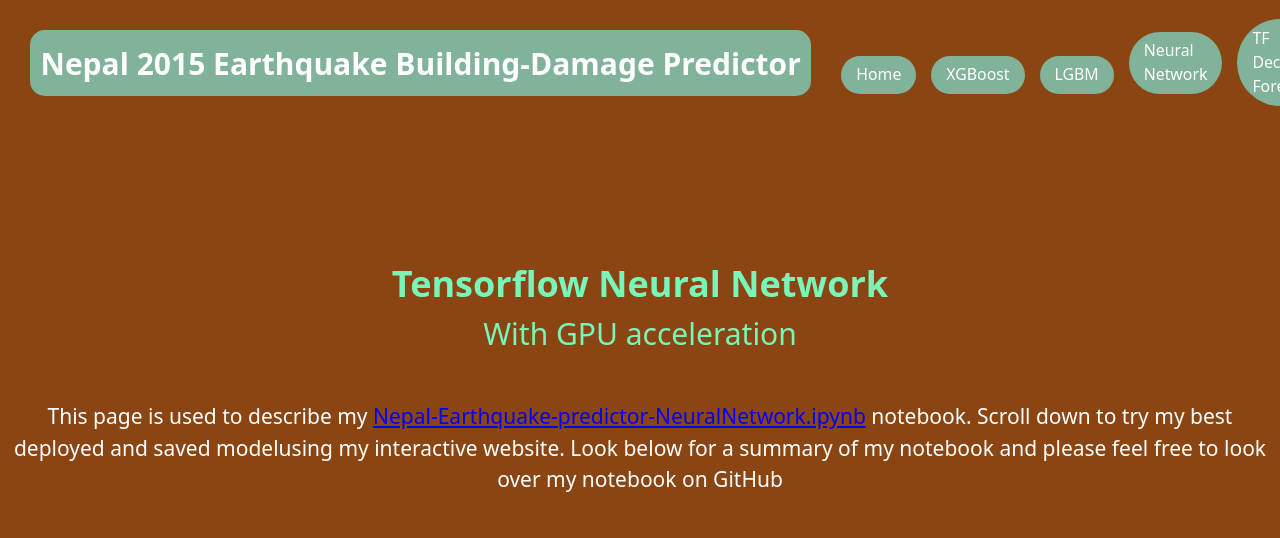
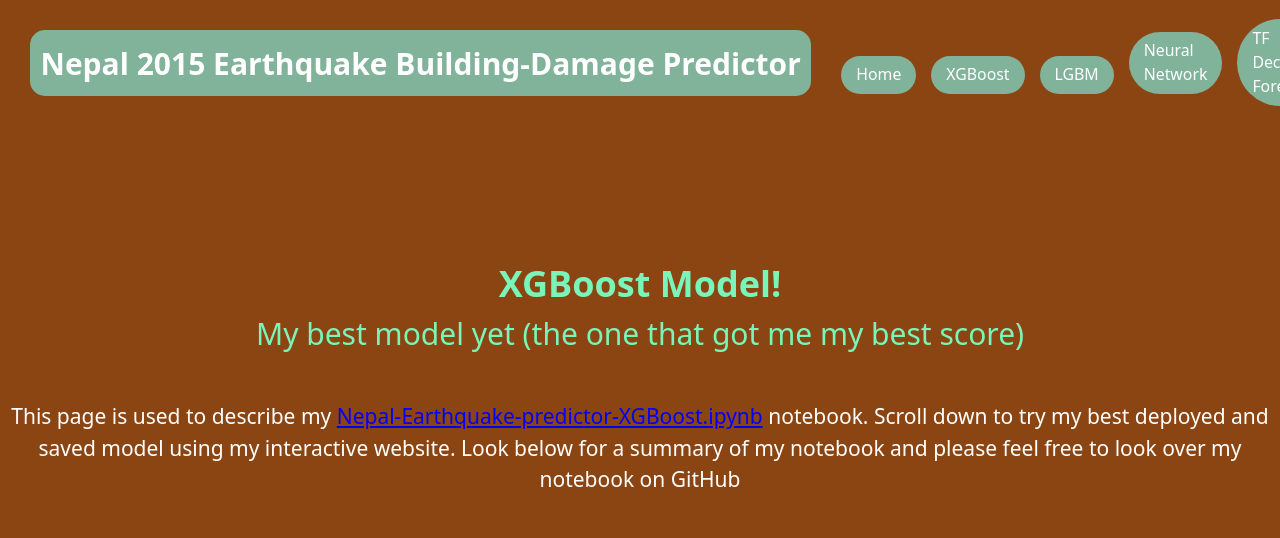
Before and after one commit to 23yem/Ritchers_Earthquake_Streamlit_Website, a plain HTML site: page XGBoost_1.html in a window 1280 px wide. Shown: the top 538 px of the page. Drawn offline with nearby package versions, Linux system fonts and the light colour scheme; grey boxes are pictures that could not be loaded.

Commit message:
Finished XGBoost_1.html

```diff
--- a/XGBoost_1.html
+++ b/XGBoost_1.html
@@ -156,10 +156,10 @@
         <div class="grid">
             <section style="text-align: center;">
                 <hgroup>
-                    <h2 style="color: #7af5b9;">Tensorflow Neural Network </h2>
-                    <h3 style="color: #7af5b9;">With GPU acceleration</h3>
+                    <h2 style="color: #7af5b9;">XGBoost Model!</h2>
+                    <h3 style="color: #7af5b9;">My best model yet (the one that got me my best score)</h3>
                 </hgroup>
-                    <p >This page is used to describe my <a href="https://github.com/23yem/Richter-s-Predictor-Modeling-Earthquake-Damage/blob/master/Nepal-Earthquake-predictor-NeuralNetwork.ipynb" target="_blank" style="color: #0000FF; text-decoration: underline;" >Nepal-Earthquake-predictor-NeuralNetwork.ipynb</a> notebook. Scroll down to try my best deployed and saved modelusing my interactive website. Look below for a summary of my notebook and please feel free to look over my notebook on GitHub</p>                <figure>
+                    <p >This page is used to describe my <a href="https://github.com/23yem/Richter-s-Predictor-Modeling-Earthquake-Damage/blob/master/Nepal-Earthquake-predictor-XGBoost.ipynb" target="_blank" style="color: #0000FF; text-decoration: underline;" >Nepal-Earthquake-predictor-XGBoost.ipynb</a> notebook. Scroll down to try my best deployed and saved model using my interactive website. Look below for a summary of my notebook and please feel free to look over my notebook on GitHub</p>                <figure>
                     <img src="https://miro.medium.com/v2/resize:fit:679/0*HQ7WKolP9iEr0z6x.gif" alt="Neural Network" style="width:300px; height: 300px" />
             </figure>
             </section>
```
Also changed, not shown: XGBoost_2.html (+1 -1 lines).
